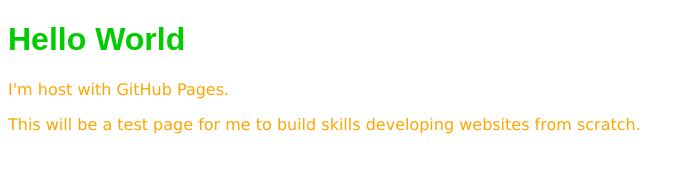
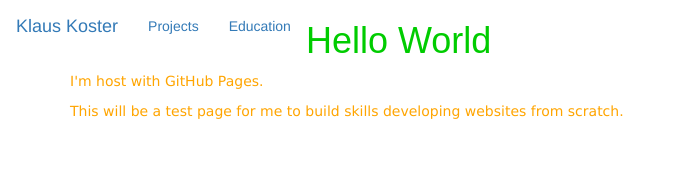
Before and after one commit to IFOV37/IFOV37.github.io, a plain HTML site: page index.html in a window 1280 px wide. Shown: the whole page, without its empty margins (0-694 px from the left). Drawn offline with nearby package versions, Linux system fonts and the light colour scheme.

Commit message:
Added navbar
Added navbar.  Links not yet clickable.

```diff
--- a/index.html
+++ b/index.html
@@ -3,16 +3,36 @@
 	<head>
 
 		<title>Homepage</title>
+
+		<!-- Bootstrap CDN setup and moble viewing via device width. -->
 		<meta charset="utf-8">
 		<meta name="viewport" content="width=device-width, initial-scale=1">
-		<!--<link rel="stylesheet" href="http://maxcdn.bootstrapcdn.com/bootstrap/3.3.6/css/bootstrap.min.css">-->
+		<link rel="stylesheet" href="http://maxcdn.bootstrapcdn.com/bootstrap/3.3.6/css/bootstrap.min.css">
   		<script src="https://ajax.googleapis.com/ajax/libs/jquery/1.12.0/jquery.min.js"></script>
   		<script src="http://maxcdn.bootstrapcdn.com/bootstrap/3.3.6/js/bootstrap.min.js"></script>
+
+  		<!-- Link to my stylesheet. To be restructed and reorganized in folders later. -->
   		<link rel="stylesheet" type="text/css" href="style.css"/>
 
 	</head>
 
 	<body>
+		<!-- Navigation bar with homepage, projects page, education page, more to be added. -->
+		<nav class="navbar navbar-deafult">
+			<!-- fluid style based on device screen width and # of links -->
+			<div class="container-fluid">
+				<div class="navbar-header">
+					<!-- Brand = name, linking to github page.  *May change this or add a link to wordpress blog.* -->
+					<a class="navbar-brand" href="http://ifov37.github.io">Klaus Koster</a>
+				</div>
+			<!-- Unordered list for navbar items/links. -->
+			<ul class="nav navbar-nav">
+				<!-- Link to projects page -->
+				<li class="active"><a href="xxx">Projects</a></li>
+				<!-- Link to education page -->
+				<li class="active"><a href="xxx">Education</a></li>
+			</ul>
+
 		<div class="container">
 			<h1>Hello World</h1>
 			<p>I'm host with GitHub Pages.</p>
```
